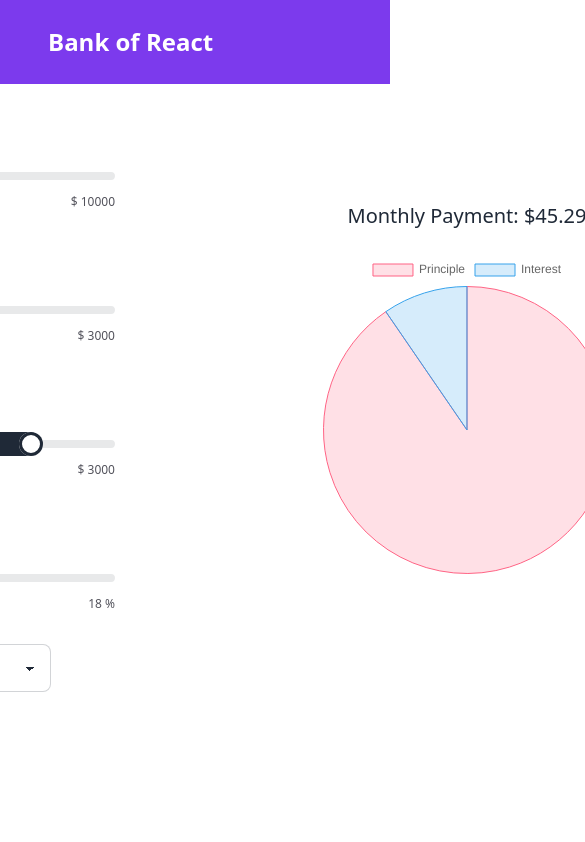
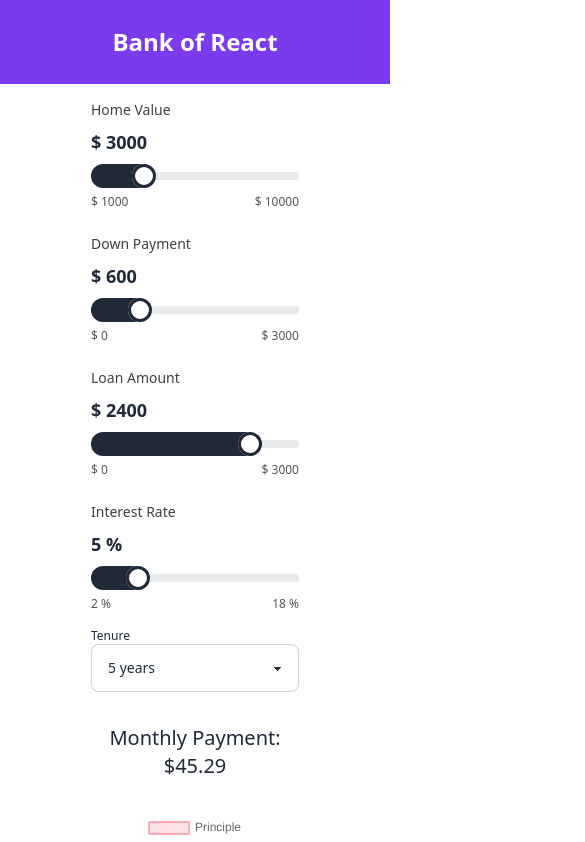
Before and after one commit to nirzon47/bank-of-react, a React (Create React App) app: page / in a window 390 px wide. Shown: the top 842 px of the page, 585 px wide, since content can reach past the window. Built offline with nearby package versions, Linux system fonts and the light colour scheme.

Commit message:
added responsiveness across components

```diff
--- a/src/App.jsx
+++ b/src/App.jsx
@@ -17,12 +17,12 @@ const App = () => {
 	return (
 		<div>
 			<Header />
-			<div className='flex items-center justify-center gap-24'>
+			<div className='flex flex-col items-center justify-center gap-8 md:gap-12 lg:gap-24 lg:flex-row'>
 				<div className='flex flex-col justify-center'>
 					<Sliders data={data} setData={setData} />
 					<Dropdown data={data} setData={setData} />
 				</div>
-				<div className='p-8'>
+				<div className='md:p-8'>
 					<ChartResult data={data} />
 				</div>
 			</div>
--- a/src/Chart.jsx
+++ b/src/Chart.jsx
@@ -30,8 +30,8 @@ const ChartResult = ({ data }) => {
 	}
 
 	return (
-		<div className='px-8 w-96'>
-			<h3 className='mb-6 text-xl font-medium text-center'>
+		<div className='w-52 md:px-8 md:w-96 '>
+			<h3 className='mb-8 text-xl font-medium text-center'>
 				Monthly Payment: ${monthlyPayment.toFixed(2)}
 			</h3>
 			<Pie data={pieChartData} />
--- a/src/Header.jsx
+++ b/src/Header.jsx
@@ -1,6 +1,6 @@
 const Header = () => {
 	return (
-		<header className='h-[10vh] px-12 bg-violet-600 flex items-center'>
+		<header className='h-[10vh] lg:px-12 bg-violet-600 flex justify-center lg:justify-start items-center'>
 			<h2 className='text-2xl font-bold text-white'>Bank of React</h2>
 		</header>
 	)
--- a/src/Slider.jsx
+++ b/src/Slider.jsx
@@ -1,9 +1,9 @@
 const Slider = ({ min, max, step, label, type, id, value, onChange }) => {
 	return type === 'money' ? (
-		<div className='w-96'>
+		<div className='w-52 md:w-96'>
 			<h2 className='mb-2 text-sm font-medium text-zinc-700'>{label}</h2>
 			<p className='mb-2 text-lg font-bold'>$ {value}</p>
-			<div className='tooltip w-96' data-tip={value}>
+			<div className='w-full too52 md:w-96' data-tip={value}>
 				<input
 					onChange={onChange}
 					type='range'
@@ -21,10 +21,10 @@ const Slider = ({ min, max, step, label, type, id, value, onChange }) => {
 			</div>
 		</div>
 	) : (
-		<div className='w-96'>
+		<div className='w-52 md:w-96'>
 			<h2 className='mb-2 text-sm font-medium text-zinc-700'>{label}</h2>
 			<p className='mb-2 text-lg font-bold'>{value} %</p>
-			<div className='tooltip w-96' data-tip={value}>
+			<div className='w-full too52 md:w-96' data-tip={value}>
 				<input
 					onChange={onChange}
 					type='range'
--- a/src/Sliders.jsx
+++ b/src/Sliders.jsx
@@ -1,5 +1,4 @@
 import Slider from './Slider'
-import Dropdown from './Dropdown'
 
 const Sliders = ({ data, setData }) => {
 	return (
```
